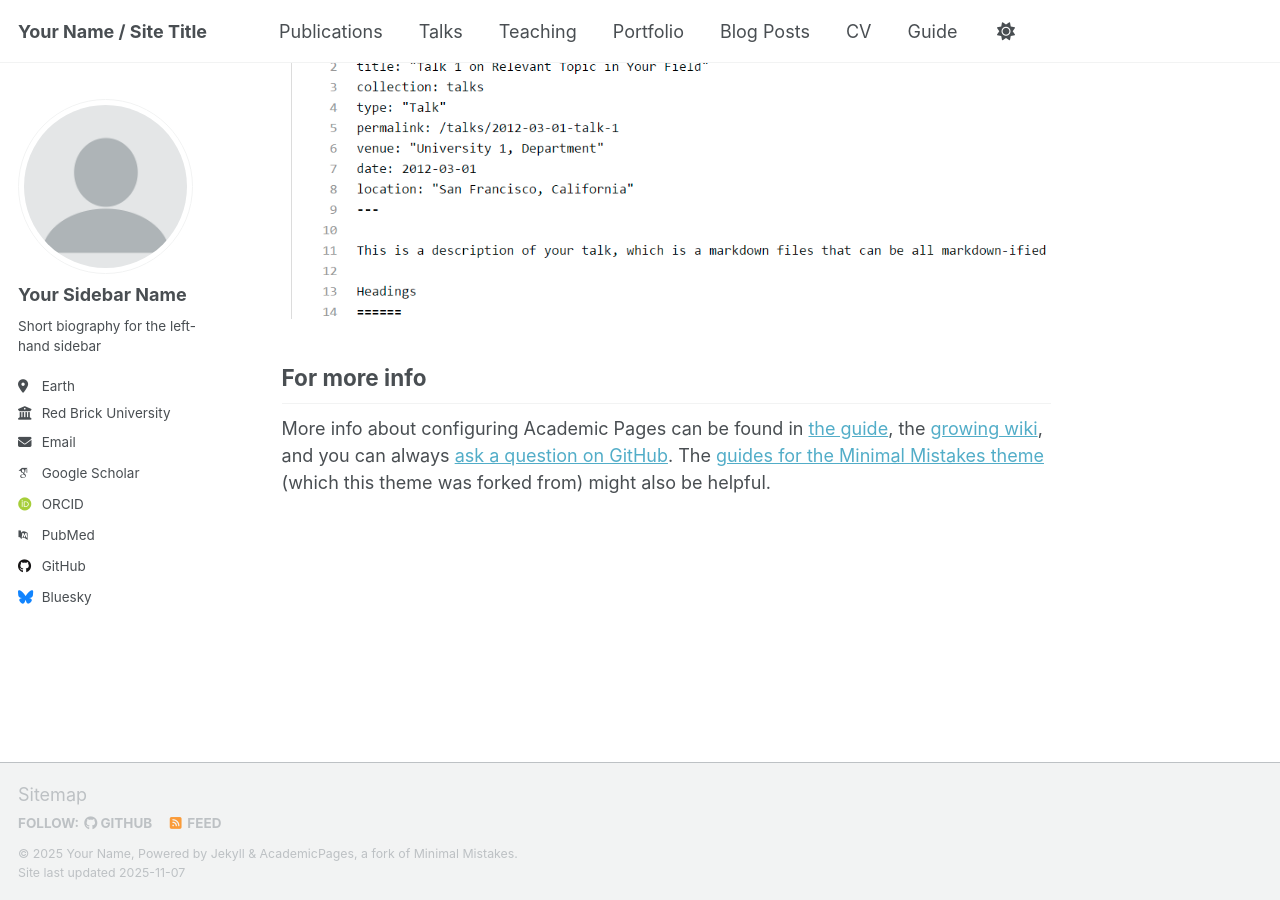
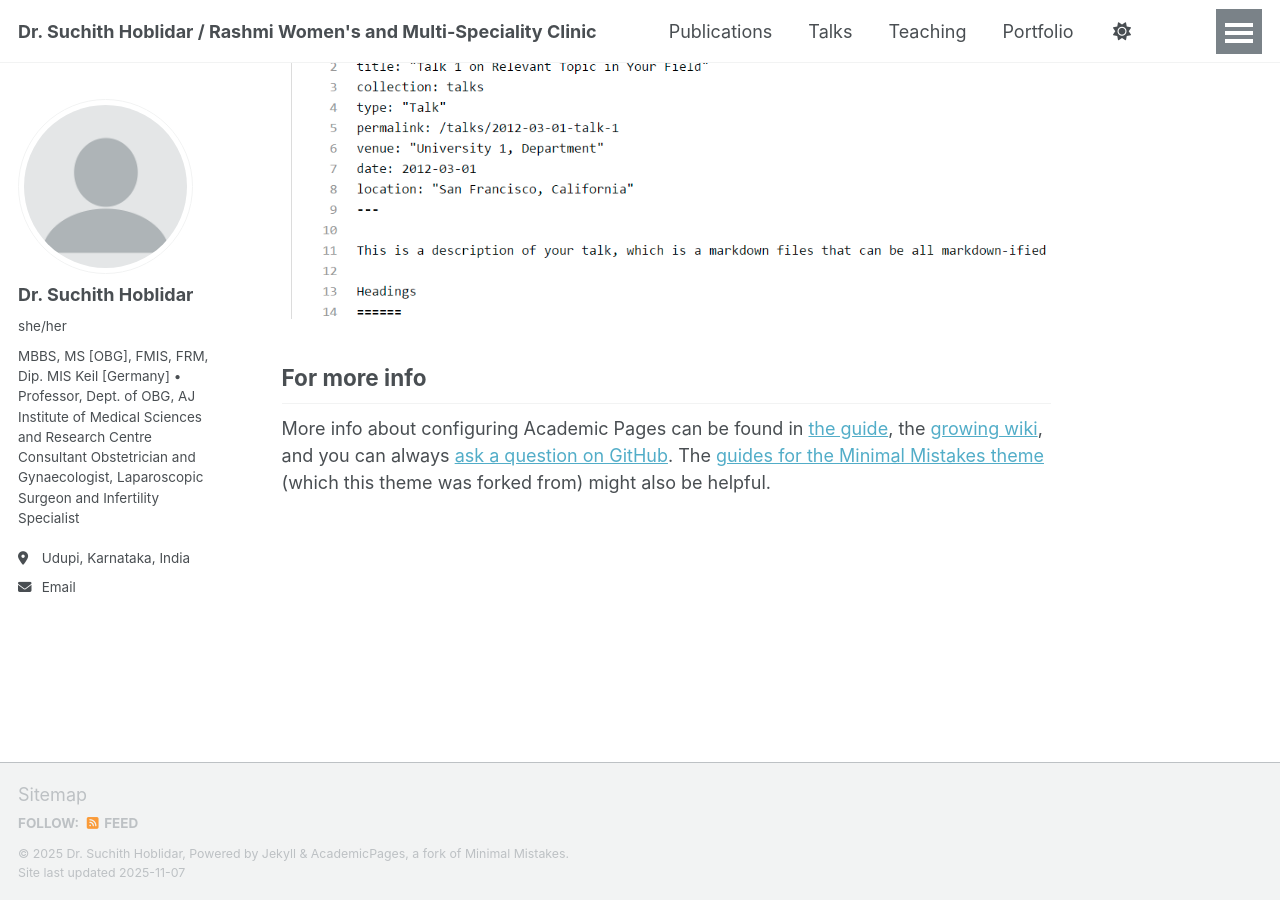
Before and after one commit to rashmiwomensclinic/rashmiwomensclinic.github.io, a Jekyll site: the page built from _pages/about.md, in a window 1280 px wide and 900 px high, scrolled down 2880 px. Built offline with Jekyll 4.4.1, drawn with Linux system fonts in a browser that asks for light colours; some web fonts are replaced; a script that is not in the unit is left out.

Commit message:
Set values for the clinic and doctor

```diff
--- a/_config.yml
+++ b/_config.yml
@@ -9,14 +9,14 @@
 # Basic Site Settings
 locale                   : "en-US"
 site_theme               : "default" # Currently available options are "default", "air"
-title                    : "Your Name / Site Title"
+title                    : "Dr. Suchith Hoblidar / Rashmi Women's and Multi-Speciality Clinic"
 title_separator          : "-"
-name                     : &name "Your Name"
-description              : &description "Your Name's academic portfolio"   # Update this with a general description of your site, this is the default if not overridden by a page
-url                      : https://academicpages.github.io # The base hostname & protocol for your site e.g. "https://[your GitHub username].github.io",
+name                     : &name "Dr. Suchith Hoblidar"  # Update this with your name
+description              : &description "Information and Educational content"   # Update this with a general description of your site, this is the default if not overridden by a page
+url                      : https://rashmiwomensclinic.github.io # The base hostname & protocol for your site e.g. "https://[your GitHub username].github.io",
                                                            # or if you already have some other page hosted on Github then use "https://[your GitHub username].github.io/[Your Repo Name]"
 baseurl                  : "" # the subpath of your site, e.g. "/blog"
-repository               : "academicpages/academicpages.github.io"
+repository               : "rashmiwomensclinic/rashmiwomensclinic.github.io"
 
 # Site Author - The following control what appear as part of the author content on the side bar.
 #               If a field is blank the icon and link will not appear, otherwise it will be shown.
@@ -24,23 +24,23 @@ repository               : "academicpages/academicpages.github.io"
 author:
   # Biographic information
   avatar           : "profile.png"
-  name             : "Your Sidebar Name"
-  pronouns         : # example: "she/her"
-  bio              : "Short biography for the left-hand sidebar"
-  location         : "Earth"
-  employer         : "Red Brick University"
+  name             : "Dr. Suchith Hoblidar"  # Update this with your name
+  pronouns         : "she/her" # example: "she/her"
+  bio              : "MBBS, MS [OBG], FMIS, FRM, Dip. MIS Keil [Germany] • Professor, Dept. of OBG, AJ Institute of Medical Sciences and Research Centre Consultant Obstetrician and Gynaecologist, Laparoscopic Surgeon and Infertility Specialist"
+  location         : "Udupi, Karnataka, India"
+  employer         : #"Red Brick University"
   uri              : # URL
-  email            : "none@example.org"
+  email            : "rashmiwomensclinic@gmail.com"
 
   # Academic websites
   academia         : # URL
   arxiv            : # URL - Update with the correct link to your profile
-  googlescholar    : "https://scholar.google.com/citations?user=PS_CX0AAAAAJ"
+  googlescholar    : # "https://scholar.google.com/citations?user=PS_CX0AAAAAJ"
   inspire-hep      : # URL
   impactstory      : # URL
-  orcid            : "https://orcid.org/yourorcidurl"
+  orcid            : # "https://orcid.org/yourorcidurl"
   semantic         : # URL
-  pubmed           : "https://www.ncbi.nlm.nih.gov/pubmed/?term=john+snow"
+  pubmed           : # "https://www.ncbi.nlm.nih.gov/pubmed/?term=john+snow"
   researchgate     : # URL
   scopus           : # URL
 
@@ -48,13 +48,13 @@ author:
   bitbucket        : # Username - Update with your username on the site
   codepen          : # Username
   dribbble         : # Username
-  github           : "academicpages"
+  github           : # "academicpages"
   kaggle           : # Username
   stackoverflow    : # User number or user number and name (i.e., use "1" or "1/jeff-atwood")
 
   # Social media
   artstation       : # Username
-  bluesky          : "bsky.app" # Replace this with you Bluesky username
+  bluesky          : # "bsky.app" # Replace this with you Bluesky username
   facebook         : # Username
   flickr           : # Username
   foursquare       : # Username
```
